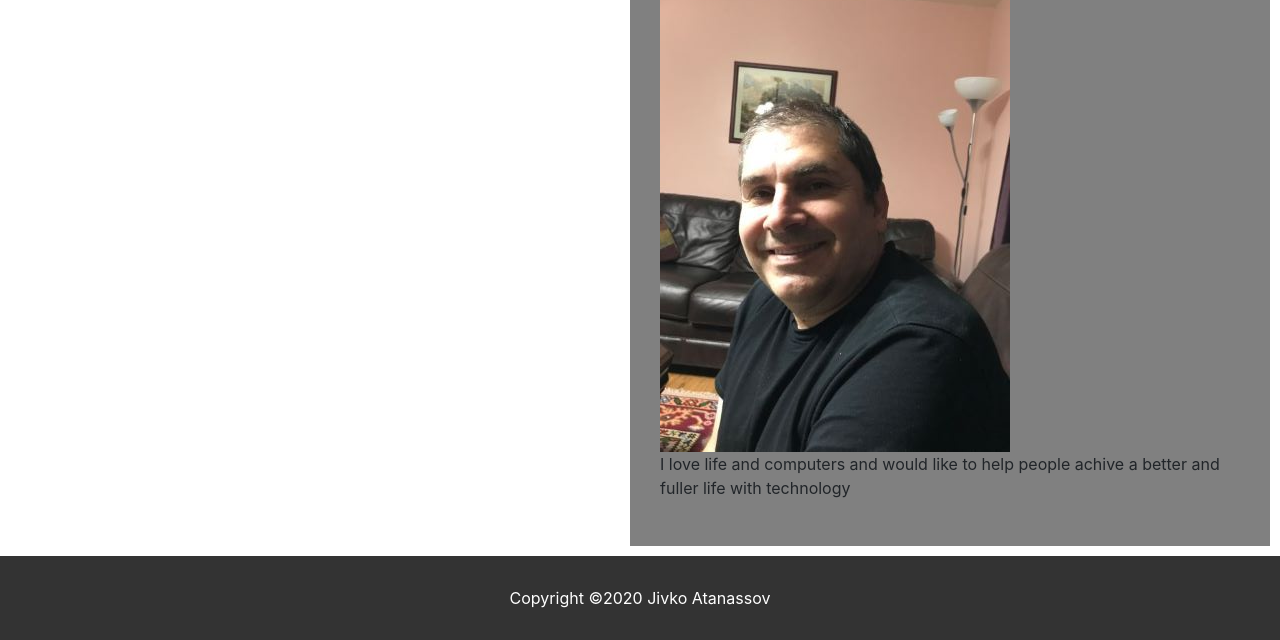
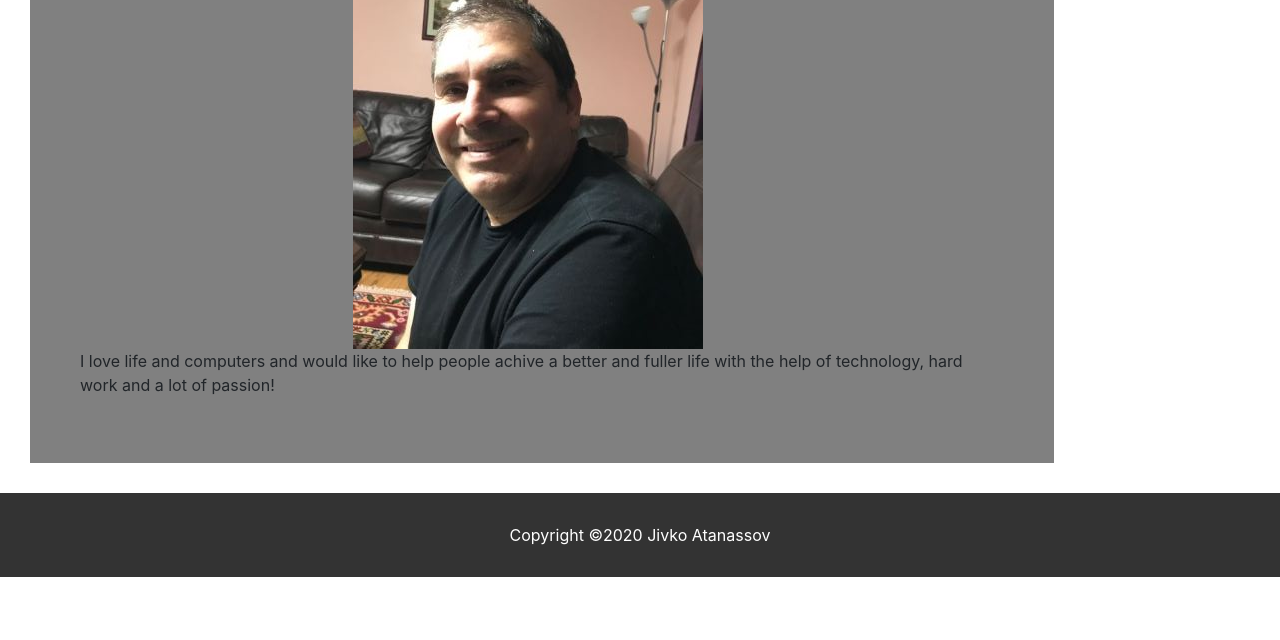
Before and after one commit to zhim57/portfolio2, a plain HTML site: page index.html in a window 1280 px wide. Shown: the part 298-938 px from the top of the page. After the commit the page ends 875 px from the top, so only its background shows below. Drawn offline with nearby package versions, Linux system fonts and the light colour scheme.

Commit message:
fixedd class contacts in style.css

```diff
--- a/Assets/css/style.css
+++ b/Assets/css/style.css
@@ -55,10 +55,14 @@ font-weight: bold;
 }
 
 .contacts{
+width:60%;
+padding: 20%;
+border: 1px solid gray;
+background: grey;
 padding:25px;
 margin:25px;
-color:blue;
-font-size: 22px;
+color:white;
+font-size: 32px;
 
 
 }
@@ -69,13 +73,14 @@ font-size: 22px;
     padding: 30px;
 }
 .box{
-    float:right;
-    width: 50%;
-    padding: 30px;
-    margin: 10px;
+    align-items: center;
+    width: 80%;
+    padding: 50px;
+    margin: 30px;
     margin-top: 130px;
     border: gray 1px;
     background: gray;
+    text size:20px
 }
 footer{
     clear: both;
--- a/index.html
+++ b/index.html
@@ -50,7 +50,8 @@
                 <h1 id="h1">About Me</h1>
             </div>
             <img src="Assets/Images/jivko3a.JPG" alt=" responsive image pic jivko  3" class="img-fluid">
-            <P>I love life and computers and would like to help people achive a better and fuller life with technology
+            <P>I love life and computers and would like to help people achive a better and fuller life with the help of technology,
+                hard work and a lot of passion!
             </P>
         </div>
 
```
